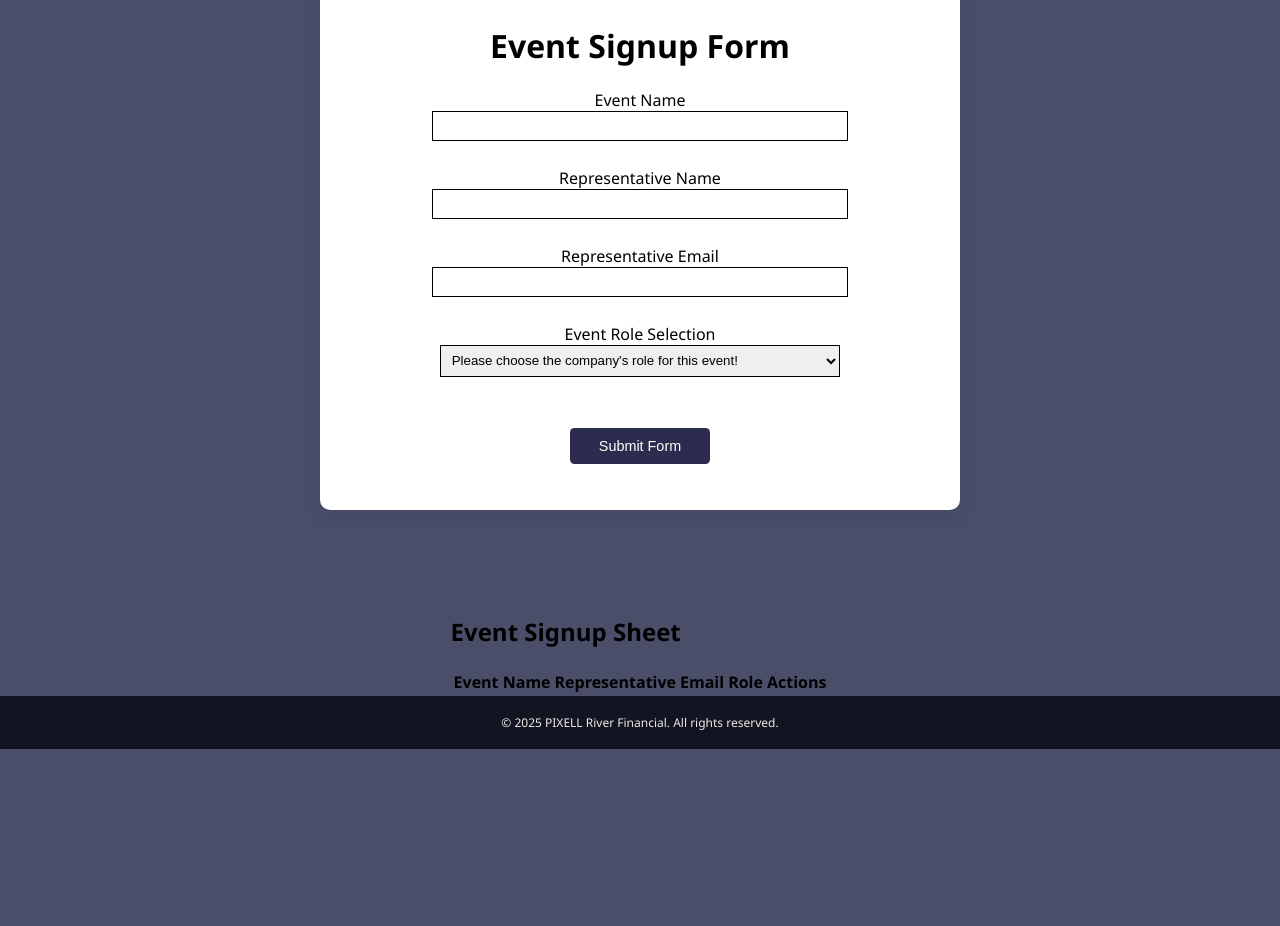
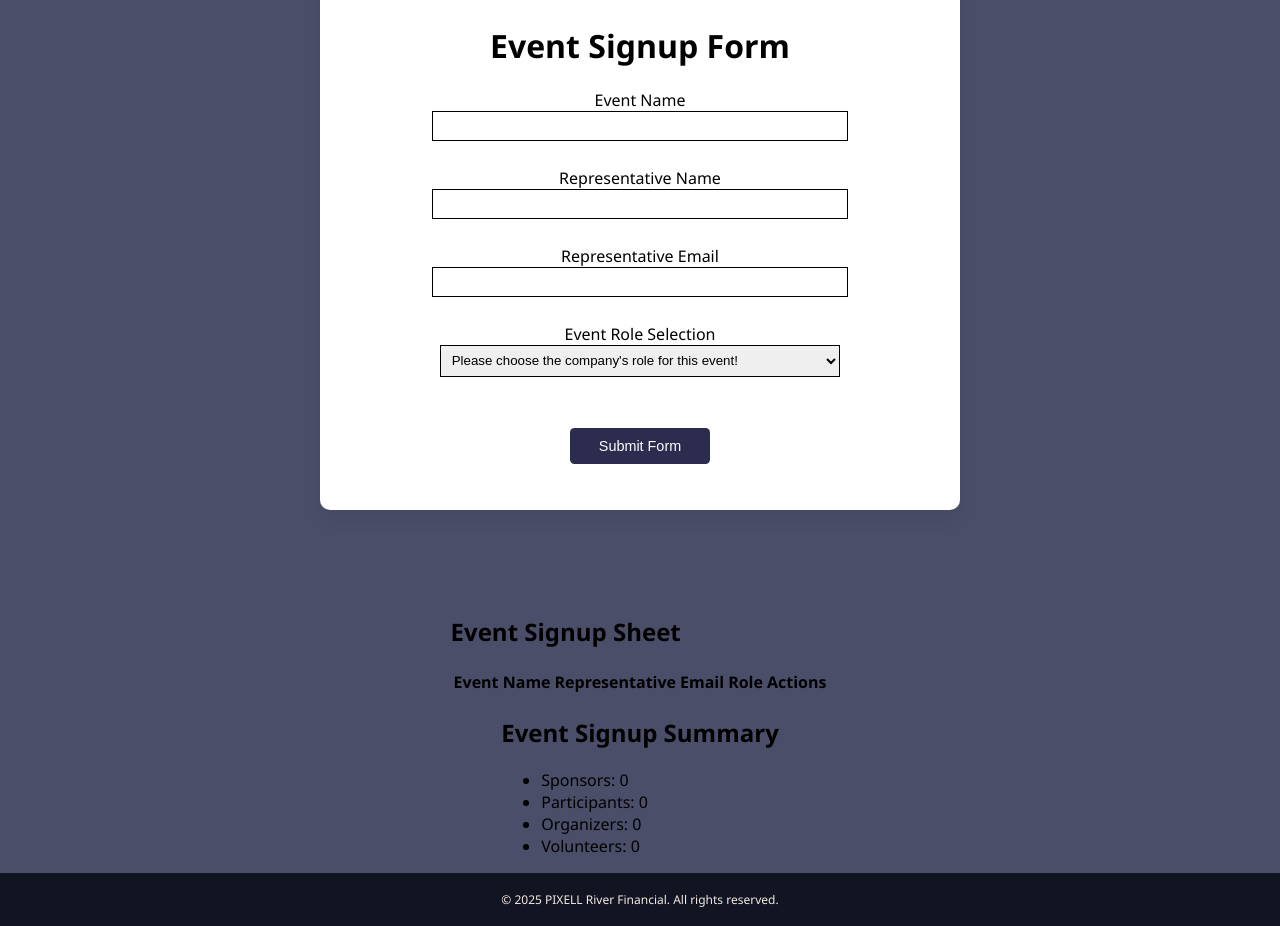
Before and after one commit to tjohnson-rrc/community-support-tracker, a website: page event-signup/event-signup.html in a window 1280 px wide. Shown: the part 179-1105 px from the top of the page. Before the commit the page ends 928 px from the top, so only its background shows below. Drawn offline with Linux system fonts and the light colour scheme.

Commit message:
Updated event signup to include a summary of each role added

```diff
--- a/event-signup/event-signup.html
+++ b/event-signup/event-signup.html
@@ -46,7 +46,7 @@
                 <option value="sponsor">Sponsorship</option>
                 <option value="participant">Participant</option>
                 <option value="organizer">Organizer</option>
-                <option value="volunteer">Volunteer Provider</option>
+                <option value="volunteer">Volunteer</option>
             </select>
             <div class="input-error"></div>
         </div>
@@ -55,7 +55,7 @@
 </form>
 <section id="signup-display">
     <h2>Event Signup Sheet</h2>
-    <table id="signup-table">
+    <table id="event-table">
         <thead>
             <tr>
                 <th>Event Name</th>
@@ -65,8 +65,19 @@
                 <th>Actions</th>
             </tr>
         </thead>
-        <tbody></tbody>
+        <tbody>
+
+        </tbody>
     </table>
+</section>
+<section id="summary">
+    <h2>Event Signup Summary</h2>
+    <ul>
+        <li>Sponsors: <span id="sponsors-summary">0</span></li>
+        <li>Participants: <span id="participants-summary">0</span></li>
+        <li>Organizers: <span id="organizers-summary">0</span></li>
+        <li>Volunteers: <span id="volunteer-summary">0</span></li>
+    </ul>
 </section>
 <footer class="footer"> © 2025 PIXELL River Financial. All rights reserved.</footer>
 <script src="./event-signup.js"></script>
```
